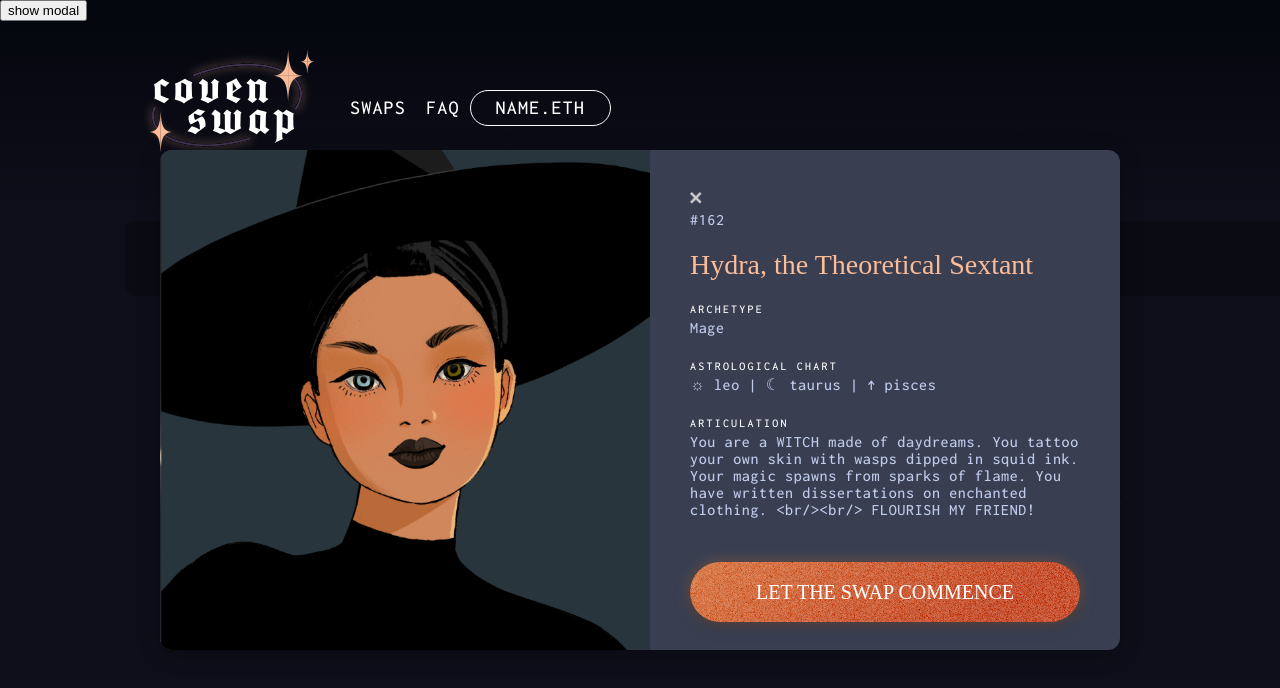
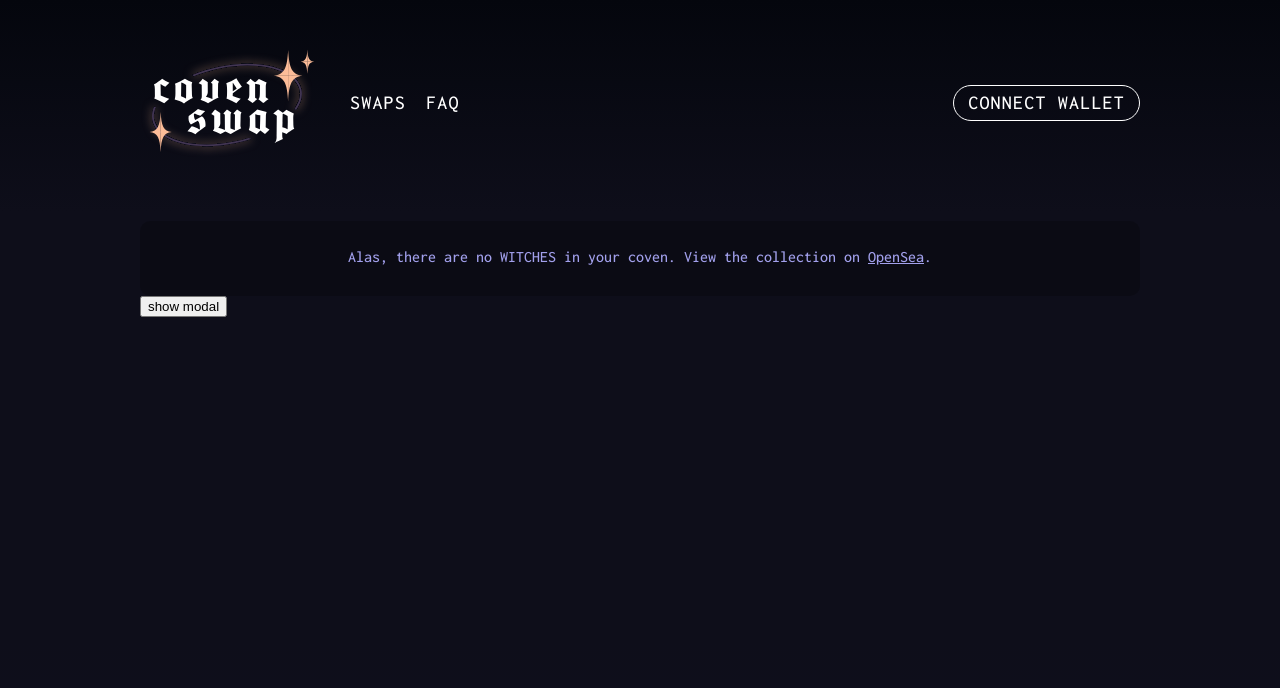
Before and after one commit to crypto-coven/coven-swap, a Next.js app in the folder app/: page /dashboard in a window 1280 px wide. Shown: the top 688 px of the page. Built offline with nearby package versions, Linux system fonts and the light colour scheme; a web font is replaced by a local one.

Commit message:
fix formatting, implement modal toggle to close

```diff
--- a/app/components/modal.tsx
+++ b/app/components/modal.tsx
@@ -13,33 +13,36 @@ type ModalProps = {
     moon: string;
     rising: string;
     articulation: string;
-    // show: boolean;
+    show: boolean;
+    hide: () => void;
 };
 
-const Modal = ({ imageUrl, witchId, name, archetype, sun, moon, rising, articulation }: ModalProps) => {
-    // const close = () => {
-    //     show = false;
-    // }
-    // if (!show) {
-    //     return null
-    // }
+const Modal = ({ imageUrl, witchId, name, archetype, sun, moon, rising, articulation, show, hide }: ModalProps) => {
+    if (!show) {
+        return null
+    }
   return (
-    <div className={styles.modal} onClick={e => e.stopPropagation()}>
+    <div className={styles.modal}>
+        <div className={styles.overlay}></div>
         <div className={styles.content}>
+            <div className={styles.imageWrapper}>
                 <Image
                     src={imageUrl}
                     className={styles.image}
                     width={490}
                     height={500}
                 />
+            </div>
             <div className={styles.description}>
+                <button className={styles.closeModal}
+                onClick={hide}>
                     <Image
                         src="/coolicon.png"
                         alt="close"
-                    className={styles.closeModal}
                         width={12.5}
                         height={12.5}
                     />
+                </button>
                 <p className={styles.details}>#{witchId}</p>
                 <h1 className={styles.witchName}>{name}</h1>
                 <p className={styles.header}>archetype</p>
--- a/app/components/navbar.tsx
+++ b/app/components/navbar.tsx
@@ -2,6 +2,7 @@ import React from 'react';
 import Image from 'next/image';
 import Link from 'next/link';
 import styles from '../styles/Navbar.module.css';
+import { style } from 'styled-system';
 
 const navbar= () =>{
   return (
@@ -13,6 +14,7 @@ const navbar= () =>{
         width={176}
         height={108}
       />
+      <div className={styles.content}>
         <div className={styles.links}>
             <li className={styles.navlink}>
               <Link href="/swaps">SWAPS</Link>
@@ -20,8 +22,11 @@ const navbar= () =>{
             <li className={styles.navlink}>
               <Link href="/faq">FAQ</Link>
             </li>
+        </div>
+        <div className={styles.push}>
             <div className={styles.addressBox}>
-            <div className={styles.addressText}>NAME.ETH</div>
+              <p className={styles.addressText}>CONNECT WALLET</p>
+            </div>
           </div>
       </div>
   </div>
--- a/app/pages/dashboard.tsx
+++ b/app/pages/dashboard.tsx
@@ -4,12 +4,12 @@ import Head from 'next/head'
 import Navbar from "../components/navbar"
 import styles from '../styles/Dashboard.module.css'
 import Modal from '../components/modal';
+import { style } from 'styled-system';
 
 export default function Dashboard() {
   const [seeWitchDetails, setSeeWitchDetails] = useState(false);
-  const onCardPressed = async () => {
-    setSeeWitchDetails(true);
-  }
+  const toggle = () => setSeeWitchDetails(!seeWitchDetails);
+
   return (
     <div className={styles.background}>
         <Head>
@@ -19,13 +19,13 @@ export default function Dashboard() {
         </Head>
         {/* <div className={styles.content}> */}
         <Navbar/>
+        <div className={styles.container}>
             <div className={styles.messageBox}>
-                <p className={styles.messageBox}>
+                <p>
                 Alas, there are no WITCHES in your coven. View the collection on <a href="https://opensea.io/collection/cryptocoven">OpenSea</a>.
                 </p>
             </div>
-            <button onClick={() => onCardPressed}>show modal</button>
-
+            <button onClick={toggle}>show modal</button>
               <Modal
                 imageUrl="/hydra.png"
                 witchId="162"
@@ -35,8 +35,11 @@ export default function Dashboard() {
                 moon="taurus"
                 rising="pisces"
                 articulation="You are a WITCH made of daydreams. You tattoo your own skin with wasps dipped in squid ink. Your magic spawns from sparks of flame. You have written dissertations on enchanted clothing. <br/><br/> FLOURISH MY FRIEND!"
+                show={seeWitchDetails}
+                hide={toggle}
               />
         {/* </div> */}
+      </div>
     </div>
   )
 }
--- a/app/styles/Dashboard.module.css
+++ b/app/styles/Dashboard.module.css
@@ -11,41 +11,28 @@
 
 .container {
   position: absolute;
-  left: 0px;
-  right: 0px;
+  left: 140px;
+  right: 140px;
   top: 0px;
   bottom: 0px;
+  top: 221px;
 
-  /* background: url(Grain.jpg); */
-  mix-blend-mode: color-dodge;
-}
-
-.content {
-  position: absolute;
-  width: 1160px;
-  height: 75px;
-  left: 125px;
-  top: 221px;
+  /* background: url(Grain.jpg);
+  mix-blend-mode: color-dodge; */
 }
 
 .messageBox {
-  position: absolute;
-  width: 1160px;
+  position: static;
+  width: 100%;
   height: 75px;
-  left: 125px;
-  top: 221px;
+  left: 0;
+  top: 0;
+  right: 0;
+  bottom: 0;
+  padding: 10px;
 
   background: rgba(0, 0, 0, 0.22);
   border-radius: 10px;
-}
-
-.messageBox p {
-  position: absolute;
-  width: 584px;
-  height: 21px;
-  left: 413px;
-  top: 248px;
-
   font-family: 'Inconsolata';
   font-style: normal;
   font-weight: 400;
@@ -54,9 +41,10 @@
   /* identical to box height, or 21px */
 
   text-align: center;
+  justify-content: center;
   color: #A2A0EC;
 }
 
-.messageBox a:hover {
+.messageBox a {
   text-decoration: underline;
 }
--- a/app/styles/Modal.module.css
+++ b/app/styles/Modal.module.css
@@ -19,10 +19,12 @@
     bottom: 0px;
     background: #161629;
     opacity: 0.9;
+    z-index: -1;
 }
 
 .content {
     width: 960px;
+    opacity: 1;
     height: 500px;
     background: #393F51;
     left: 490px;
@@ -30,6 +32,12 @@
     background: #393F51;
     box-shadow: 0px 4px 21px rgba(0, 0, 0, 0.25);
     border-radius: 12px;
+}
+
+.imageWrapper {
+    position: static;
+    width: 490px;
+    height: 500px;
 }
 
 .description {
@@ -42,6 +50,7 @@
     height: 500px;
     top: 0px;
     order: 1;
+    opacity: 1;
     margin: 0px 0px;
     flex-direction: column;
 }
@@ -53,6 +62,7 @@
     font-style: normal;
     font-weight: 400;
     font-size: 28px;
+    top: 0px;
     line-height: 130.9%;
     /* identical to box height, or 37px */
     position: static;
@@ -95,10 +105,14 @@
 }
 
 .closeModal {
-    position: absolute;
-    top: 0;
-    right: 0;
-    padding-left: 300px;
+    position: static;
+    padding-top: -30px;
+    padding-left: 370px;
+    padding-right: -70px;
+    border: 0;
+    -webkit-appearance: none;
+    background: none;
+    cursor: pointer;
 }
 
 .button {
--- a/app/styles/Navbar.module.css
+++ b/app/styles/Navbar.module.css
@@ -7,21 +7,14 @@
     height: 108px;
     left: 0px;
     top: 0px;
-
-    /* Inside auto layout */
-    flex: none;
-    order: 0;
-    flex-grow: 0;
-    margin: 0px 75px;
 }
 
 .container {
     /* Header */
-
     /* Auto layout */
     display: flex;
     flex-direction: row;
-    align-items: flex-start;
+    align-items: center;
     padding: 0px;
     position: absolute;
     height: 108px;
@@ -29,6 +22,23 @@
     top: 49px;
     right: 140px;
     bottom: 49px;
+}
+
+.content {
+    display: flex;
+    flex-direction: row;
+    align-items: center;
+    padding: 0px;
+    position: static;
+    height: 108px;
+    left: 251px;
+    top: 0px;
+    /* Inside auto layout */
+    flex: none;
+    order: 1;
+    align-self: stretch;
+    flex-grow: 1;
+    margin: 0px;
 }
 
 .links {
@@ -72,9 +82,9 @@
     margin: 0px 10px;
 }
 
-.navlink a:hover,
-.navlink a:focus,
-.navlink a:active {
+.links a:hover,
+.links a:focus,
+.links a:active {
   color: #FCBC98;
 }
 
@@ -84,7 +94,7 @@
     align-items: flex-start;
     align-self: flex-end;
     /* justify-content: flex-start; */
-    padding: 4px 15px;
+    padding: 4px 4px;
 
     position: static;
     right: 0px;
@@ -93,13 +103,6 @@
     border: 1px solid #FFFFFF;
     box-sizing: border-box;
     border-radius: 50px;
-
-    /* Inside auto layout */
-
-    flex: none;
-    order: 0;
-    flex-grow: 0;
-    margin-left: auto;
 }
 
 .push {
@@ -107,11 +110,11 @@
 }
 
 .addressText {
-    position: static;
+    /* position: static;
     left: 12.61%;
     right: 12.61%;
     top: 11.76%;
-    bottom: 11.76%;
+    bottom: 11.76%; */
 
     font-family: 'Inconsolata';
     font-style: normal;
```
Lines whose indentation alone changed are shown as unchanged.
